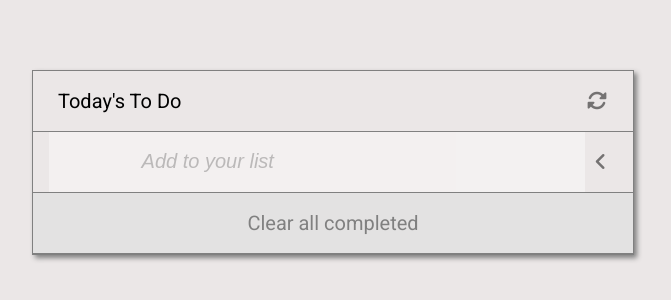
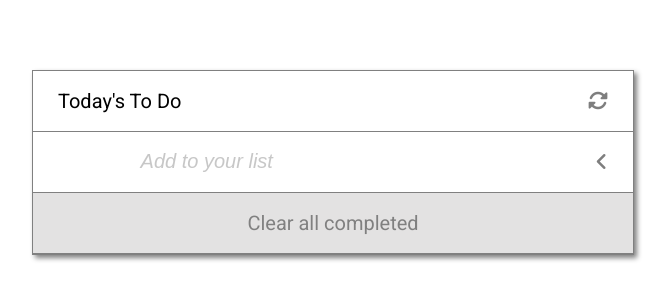
Before and after one commit to gids-dadi/Todo_list, a website built with webpack: page src/index.html in a window 1280 px wide. Shown: the part 238-538 px from the top of the page, without its empty margins (307-978 px from the left). Built offline with nearby package versions, Linux system fonts and the light colour scheme.

Commit message:
Fix linter errors

```diff
--- a/src/style.css
+++ b/src/style.css
@@ -2,7 +2,7 @@
 
 body {
   font-family: 'Roboto', sans-serif;
-  background: #ebe7e7;
+  background: #fff;
   height: 100vh;
   box-sizing: border-box;
   margin: 0;
@@ -13,7 +13,7 @@ li {
   height: 60px;
   border-bottom: 1px solid gray;
   line-height: 60px;
-  padding: 0 16px;
+  padding: 0 15px;
   font-size: 20px;
   display: flex;
 }
```
Also changed, not shown: src/index.html (+1 -1 lines).
